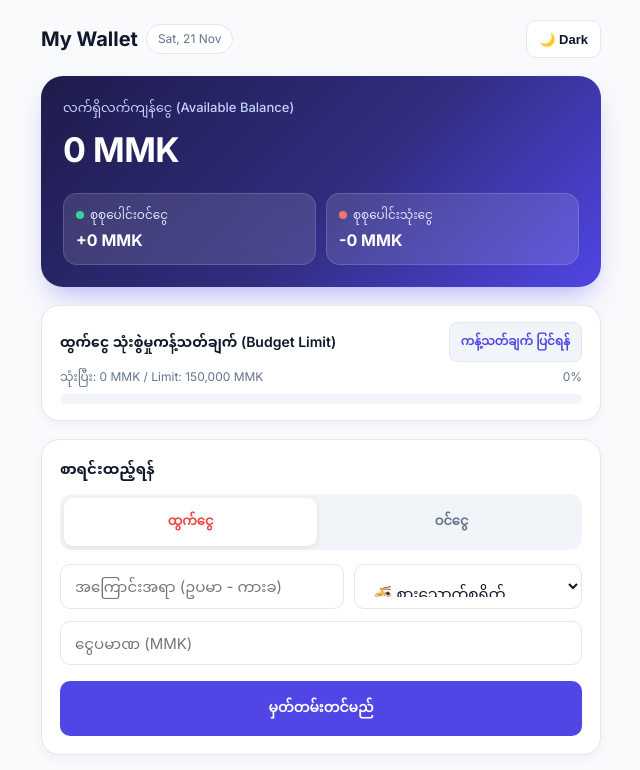
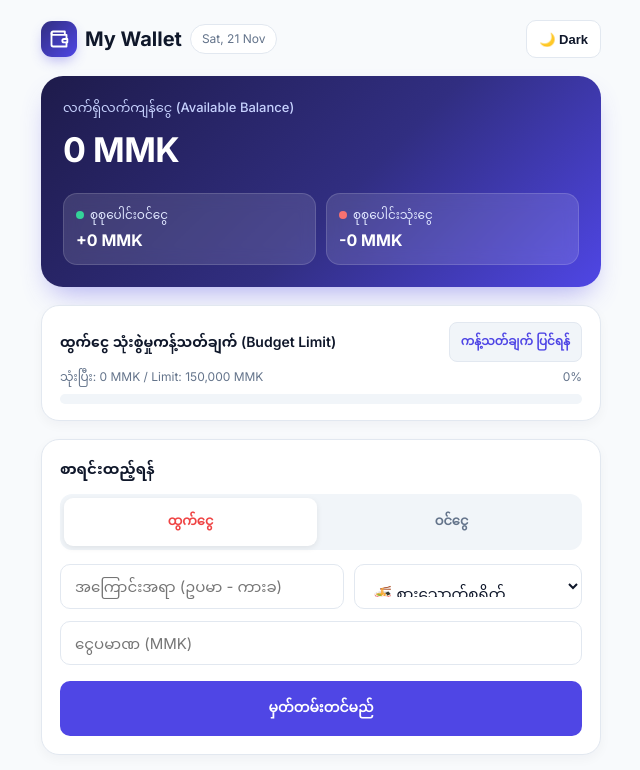
Before and after one commit to minthihatun205-netizen/my-wallet, a plain HTML site: page index.html in a window 1280 px wide. Shown: the top 770 px of the page, without its empty margins (319-959 px from the left). Drawn offline with Linux system fonts and the light colour scheme.

Commit message:
Update index.html

```diff
--- a/index.html
+++ b/index.html
@@ -74,6 +74,19 @@
       align-items: center;
       margin-bottom: 18px;
       gap: 10px;
+    }
+
+    .brand-logo {
+      width: 36px;
+      height: 36px;
+      border-radius: 11px;
+      background: linear-gradient(135deg, #312e81, #4f46e5);
+      color: #ffffff;
+      display: inline-flex;
+      align-items: center;
+      justify-content: center;
+      flex-shrink: 0;
+      box-shadow: 0 6px 14px -4px rgba(79, 70, 229, 0.45);
     }
 
     .brand {
@@ -774,6 +787,13 @@
 <div class="app-container">
   <div class="header">
     <div class="brand">
+      <div class="brand-logo" aria-hidden="true">
+        <svg width="20" height="20" viewBox="0 0 24 24" fill="none" stroke="currentColor" stroke-width="2.2" stroke-linecap="round" stroke-linejoin="round">
+          <path d="M21 12V7H5a2 2 0 0 1 0-4h14v4" />
+          <path d="M3 5v14a2 2 0 0 0 2 2h16v-5" />
+          <path d="M18 12a2 2 0 0 0 0 4h4v-4Z" />
+        </svg>
+      </div>
       <h1>My Wallet</h1>
       <span class="date-pill" id="today-date"></span>
     </div>
```
